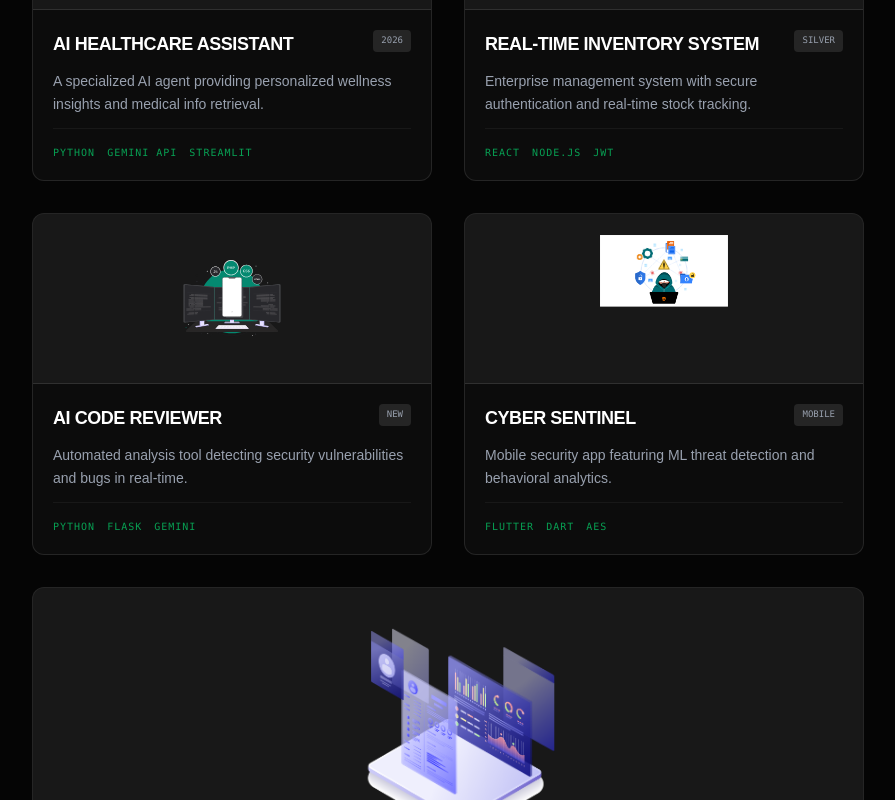
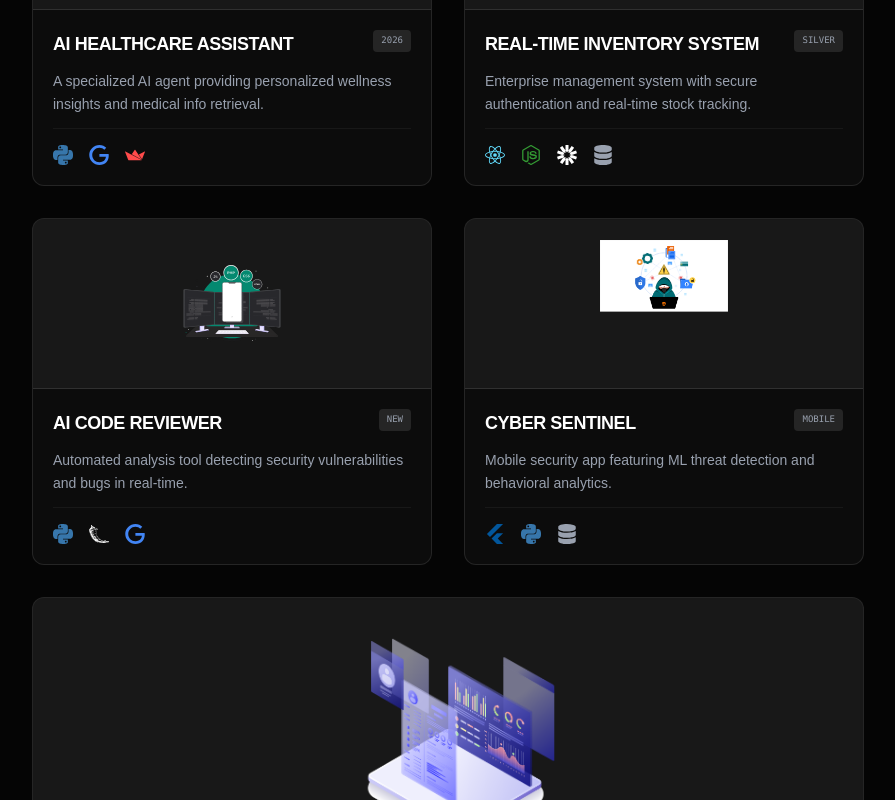
Before and after one commit to Nithin2242/nithin-portfolio, a Next.js app: page / in a window 1280 px wide. Shown: the part 1460-2260 px from the top of the page, without its empty margins (192-1087 px from the left). Built offline with nearby package versions, Linux system fonts and the light colour scheme.

Commit message:
Fix: Final icon build resolution for Power BI

```diff
--- a/package.json
+++ b/package.json
@@ -16,7 +16,8 @@
     "lottie-react": "^2.4.1",
     "next": "16.1.6",
     "react": "19.2.3",
-    "react-dom": "19.2.3"
+    "react-dom": "19.2.3",
+    "react-icons": "^5.6.0"
   },
   "devDependencies": {
     "@tailwindcss/postcss": "^4",
--- a/src/app/page.tsx
+++ b/src/app/page.tsx
@@ -1,5 +1,12 @@
 "use client";
 
+// Updated Line 4: Only the icons that are definitely working
+import { SiPython, SiFlask, SiReact, SiTailwindcss, SiNodedotjs, SiJsonwebtokens, SiGoogle, SiStreamlit, SiFlutter } from "react-icons/si";
+
+// Updated Line 5: Stable icons from Font Awesome
+import { FaDatabase, FaFileExcel, FaChartBar } from "react-icons/fa";
+
+// (Ensure your existing JSON and component imports stay!)
 import { useState } from "react";
 import { motion, AnimatePresence, Variants } from "framer-motion";
 
@@ -139,40 +146,64 @@ export default function Home() {
                     title: "AI Healthcare Assistant",
                     tag: "2026",
                     data: healthcareBotData,
-                    tech: ["PYTHON", "GEMINI API", "STREAMLIT"],
+                    // UPDATED: Icons are now components with custom colors
+                    tech: [
+                      { icon: SiPython, color: "text-[#3776AB]" },
+                      { icon: SiGoogle, color: "text-[#4285F4]" }, // Representing Gemini
+                      { icon: SiStreamlit, color: "text-[#FF4B4B]" }
+                    ],
                     desc: "A specialized AI agent providing personalized wellness insights and medical info retrieval."
                   },
                   {
                     title: "Real-Time Inventory System",
                     tag: "SILVER",
                     data: inventoryData,
-                    tech: ["REACT", "NODE.JS", "JWT"],
+                    tech: [
+                      { icon: SiReact, color: "text-[#61DAFB]" },
+                      { icon: SiNodedotjs, color: "text-[#339933]" },
+                      { icon: SiJsonwebtokens, color: "text-white" }, // Changed here
+                      { icon: FaDatabase, color: "text-gray-400" }
+                    ],
                     desc: "Enterprise management system with secure authentication and real-time stock tracking."
                   },
                   {
                     title: "AI Code Reviewer",
                     tag: "NEW",
                     data: codeReviewData,
-                    tech: ["PYTHON", "FLASK", "GEMINI"],
+                    tech: [
+                      { icon: SiPython, color: "text-[#3776AB]" },
+                      { icon: SiFlask, color: "text-white" },
+                      { icon: SiGoogle, color: "text-[#4285F4]" }
+                    ],
                     desc: "Automated analysis tool detecting security vulnerabilities and bugs in real-time."
                   },
                   {
                     title: "Cyber Sentinel",
                     tag: "MOBILE",
                     data: cyberSentinelData,
-                    tech: ["FLUTTER", "DART", "AES"],
+                    tech: [
+                      { icon: SiFlutter, color: "text-[#02569B]" },
+                      { icon: SiPython, color: "text-[#3776AB]" }, // Assuming Python backend
+                      { icon: FaDatabase, color: "text-gray-400" } // General SQL
+                    ],
                     desc: "Mobile security app featuring ML threat detection and behavioral analytics."
                   },
-                  {
+               {
                     title: "D-Mart Sales Dashboard",
                     tag: "ANALYTICS",
                     data: dashboardData,
-                    tech: ["SQL", "POWER BI", "EXCEL"],
+                    tech: [
+                      { icon: FaDatabase, color: "text-gray-400" },
+                      { icon: FaChartBar, color: "text-[#F2C811]" }, // Using FaChartBar for Power BI
+                      { icon: FaFileExcel, color: "text-[#217346]" }
+                    ],
                     desc: "End-to-end retail analytics with normalized schemas and predictive sales trends.",
                     isWide: true
                   }
                 ].map((project, index) => (
                   <div key={index} className={`group rounded-xl border border-white/10 bg-white/[0.03] overflow-hidden hover:border-white/20 transition-all duration-500 cursor-none flex flex-col h-full ${project.isWide ? 'md:col-span-2' : ''}`}>
+
+                    {/* (KEEP YOUR EXISTING LOTTIE wrapper with bg-white/5 etc.) */}
                     <div className={`${project.isWide ? 'aspect-[21/7]' : 'aspect-[21/9]'} bg-white/5 border-b border-white/10 flex items-center justify-center p-6 group-hover:bg-white/10 transition-colors relative overflow-hidden`}>
                       <div className="absolute inset-0 bg-white/5 opacity-0 group-hover:opacity-100 blur-3xl transition-opacity duration-700"></div>
                       <LottieAnimation
@@ -180,6 +211,7 @@ export default function Home() {
                         className={`${project.isWide ? 'w-48 h-48 md:w-64 md:h-64' : 'w-32 h-32'} relative z-10 group-hover:scale-110 transition-transform duration-700`}
                       />
                     </div>
+
                     <div className="p-5 space-y-3 flex-grow flex flex-col justify-between">
                       <div className="space-y-3">
                         <div className="flex justify-between items-start">
@@ -188,9 +220,16 @@ export default function Home() {
                         </div>
                         <p className="text-gray-400 text-sm leading-relaxed">{project.desc}</p>
                       </div>
-                      <div className="flex flex-wrap gap-3 pt-4 border-t border-white/5">
-                        {project.tech.map((t) => (
-                          <span key={t} className="text-[10px] font-mono text-green-400/70 tracking-widest uppercase">{t}</span>
+
+                      {/* UPDATED TECH STACK: Dynamic Icon Rendering with Colors */}
+                      <div className="flex flex-wrap gap-4 pt-4 border-t border-white/5">
+                        {project.tech.map((tech, tIndex) => (
+                          <div key={tIndex} className={`flex items-center gap-2 ${tech.color}`}>
+                            {/* Dynamically Render the Icon Component with fixed size */}
+                            <tech.icon className="w-5 h-5" />
+                            {/* Optional text: remove this span if you want ONLY icons */}
+                            {/* <span className="text-[9px] font-mono text-gray-500 tracking-widest uppercase">{tech.name}</span> */}
+                          </div>
                         ))}
                       </div>
                     </div>
```
Also changed, not shown: 1 other file (tests, documents, lock files or other folders).
